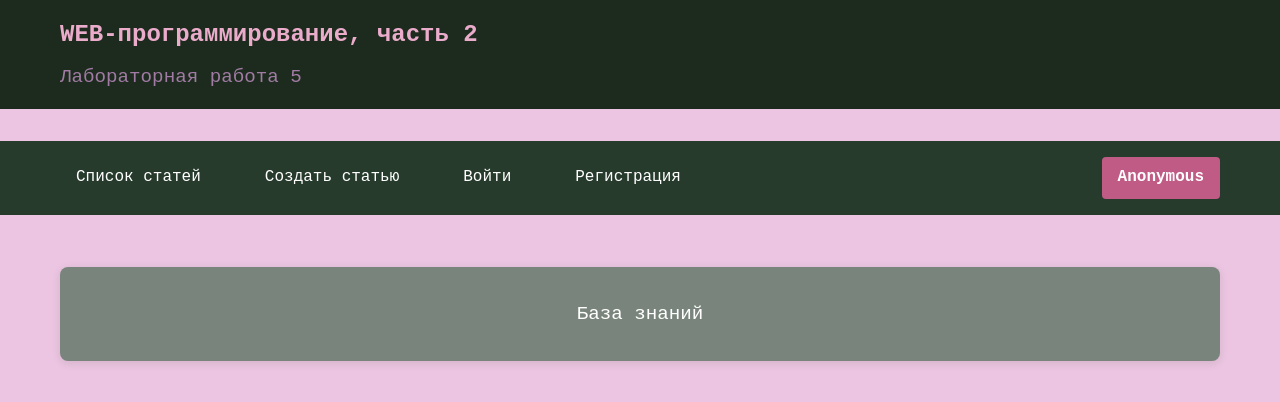
After one commit to anyaKir/web-back-labs, a Flask app: template templates/lab5/lab5.html in a window 1280 px wide. The commit adds this page. Shown: the top 402 px of the page. Run offline with Flask 3, Linux system fonts and the light colour scheme; the template is opened without the code that fills it, so the values that code supplies are empty.

Commit message:
Заготовка к 5-ой лабораторной

```diff
--- a/app.py
+++ b/app.py
@@ -1,9 +1,10 @@
 from flask import Flask, url_for, request, redirect, render_template, abort
+import datetime
 from lab1 import lab1
 from lab2 import lab2
 from lab3 import lab3
 from lab4 import lab4
-import datetime
+from lab5 import lab5
 
 app = Flask(__name__)
 
@@ -13,6 +14,7 @@ app.register_blueprint(lab1)
 app.register_blueprint(lab2)
 app.register_blueprint(lab3)
 app.register_blueprint(lab4)
+app.register_blueprint(lab5)
 
 error_log = []
 
@@ -152,6 +154,7 @@ def index():
             <li><a href="/lab2">Вторая лабораторная</a></li>
             <li><a href="/lab3/">Третья лабораторная</a></li>
             <li><a href="/lab4/">Четвертая лабораторная</a></li>
+            <li><a href="/lab5/">Пятая лабораторная</a></li>
         </ul>
         <hr>
         <footer>
--- a/templates/base.html
+++ b/templates/base.html
@@ -27,7 +27,7 @@
 </head>
 <body>
     <header>
-        WEB-программирование, часть 2. {{ self.lab() }}
+        WEB-программирование, часть 2. {% block lab %}{% endblock %}
         <a href="/" style="color: white; text-decoration: none; float: right;">Главная</a>
     </header>
 
--- /dev/null
+++ b/templates/lab5/lab5.html
@@ -0,0 +1,136 @@
+<!DOCTYPE html>
+<html lang="ru">
+<head>
+    <meta charset="UTF-8">
+    <meta name="viewport" content="width=device-width, initial-scale=1.0">
+    <title>WEB-программирование, часть 2. Лабораторная работа 5</title>
+    <style>
+        * {
+            margin: 0;
+            padding: 0;
+            box-sizing: border-box;
+        }
+
+        body {
+            font-family: 'Courier New', Courier, monospace;
+            line-height: 1.6;
+            background-color: #ebc5e1;
+            color: #333;
+        }
+
+        .container {
+            max-width: 1200px;
+            margin: 0 auto;
+            padding: 20px;
+        }
+
+        header {
+            background-color: #1c2b1d;
+            color: rgb(235, 172, 204);
+            padding: 1rem 0;
+            margin-bottom: 2rem;
+        }
+
+        .header-content {
+            max-width: 1200px;
+            margin: 0 auto;
+            padding: 0 20px;
+        }
+
+        h1 {
+            font-size: 1.5rem;
+            margin-bottom: 0.5rem;
+        }
+
+        .subtitle {
+            font-size: 1.2rem;
+            font-weight: normal;
+            color: #a17ba4;
+        }
+
+        .menu {
+            background-color: #273b2d;
+            padding: 1rem 0;
+            margin-bottom: 2rem;
+        }
+
+        .menu-content {
+            max-width: 1200px;
+            margin: 0 auto;
+            padding: 0 20px;
+            display: flex;
+            justify-content: space-between;
+            align-items: center;
+        }
+
+        .nav-links {
+            display: flex;
+            gap: 2rem;
+            align-items: center;
+        }
+
+        .nav-links a {
+            color: white;
+            text-decoration: none;
+            padding: 0.5rem 1rem;
+            border-radius: 4px;
+            transition: background-color 0.3s;
+        }
+
+        .nav-links a:hover {
+            background-color: #c4abb6;
+        }
+
+        .user-info {
+            color: white;
+            background-color: #bf5b85;
+            padding: 0.5rem 1rem;
+            border-radius: 4px;
+            font-weight: bold;
+        }
+
+        .content {
+            background-color: rgb(121, 133, 124);
+            padding: 2rem;
+            border-radius: 8px;
+            box-shadow: 0 2px 10px rgba(0,0,0,0.1);
+        }
+
+        .welcome-message {
+            text-align: center;
+            font-size: 1.2rem;
+            color: #ffffff;
+        }
+    </style>
+</head>
+<body>
+    <header>
+        <div class="header-content">
+            <h1>WEB-программирование, часть 2</h1>
+            <div class="subtitle">Лабораторная работа 5</div>
+        </div>
+    </header>
+
+    <nav class="menu">
+        <div class="menu-content">
+            <div class="nav-links">
+                <a href="/lab5/list">Список статей</a>
+                <a href="/lab5/create">Создать статью</a>
+                <a href="/lab5/login">Войти</a>
+                <a href="/lab5/register">Регистрация</a>
+            </div>
+            <div class="user-info">
+                Anonymous
+            </div>
+        </div>
+    </nav>
+
+    <div class="container">
+        <main class="content">
+            <div class="welcome-message">
+                База знаний
+            </div>
+        </main>
+    </div>
+</body>
+</html>
```
Also changed, not shown: lab5.py (added, +23 -0 lines).
